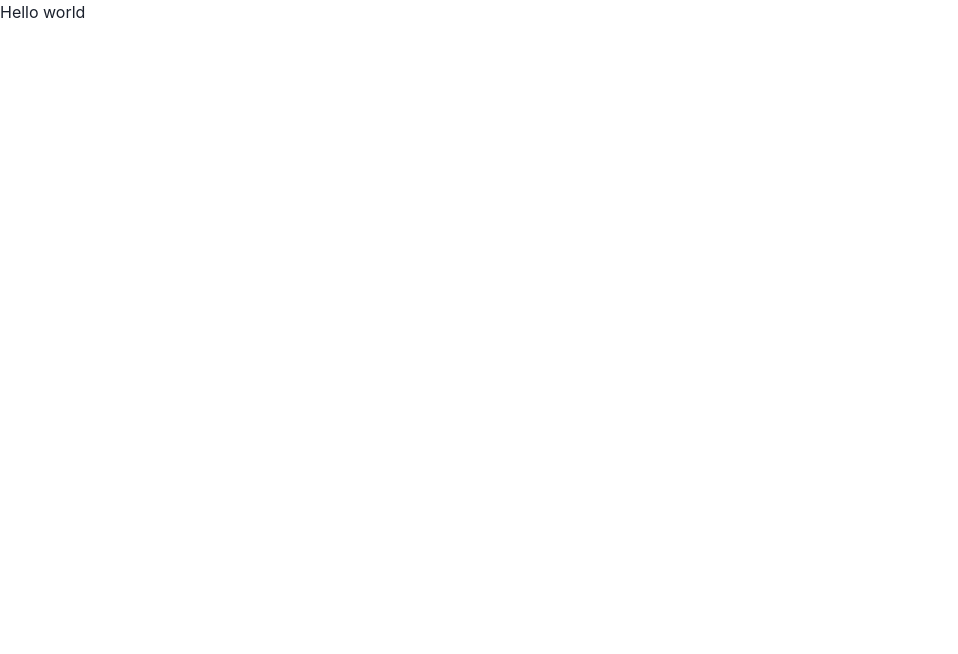
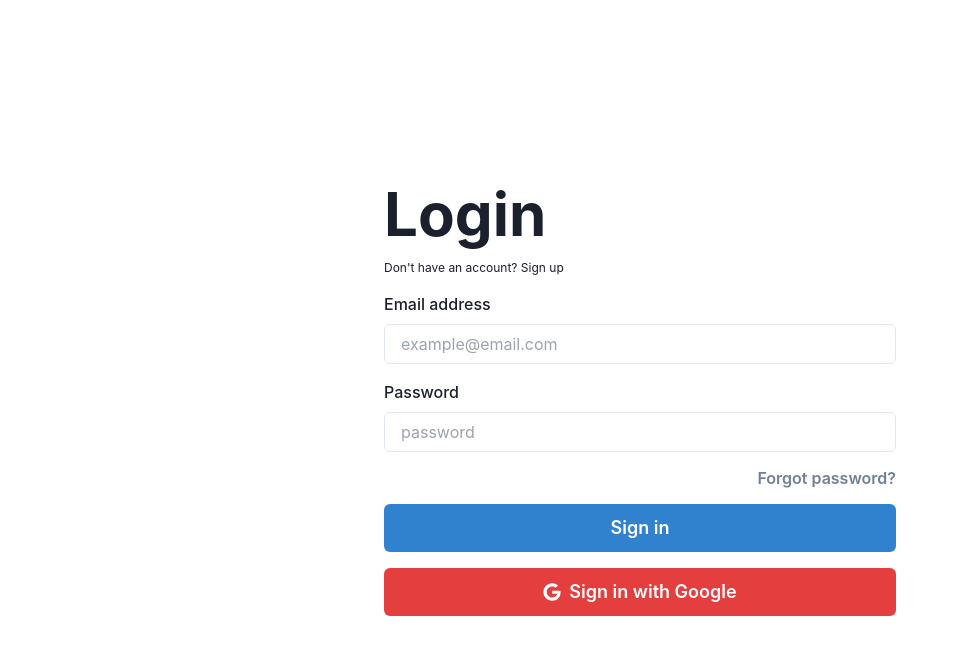
Before and after one commit to RichGod93/chat-app-prototype, a Next.js app: page / in a window 1280 px wide. Shown: the top 654 px of the page, without its empty margins (0-958 px from the left). Built offline with nearby package versions, Linux system fonts and the light colour scheme.

Commit message:
login jsx

```diff
--- a/src/pages/index.tsx
+++ b/src/pages/index.tsx
@@ -1,21 +1,93 @@
+import React, { useState } from 'react';
 import Head from 'next/head';
 import { Inter } from 'next/font/google';
+import {
+  Center,
+  Input,
+  Heading,
+  Button,
+  Stack,
+  FormControl,
+  FormLabel,
+  Link,
+  useDisclosure,
+  Modal,
+  ModalOverlay,
+  ModalContent,
+  ModalHeader,
+  ModalCloseButton,
+  ModalBody,
+  ModalFooter
+} from '@chakra-ui/react';
+
+import { FaGoogle } from "react-icons/fa";
+import { useRouter } from 'next/router';
 
 const inter = Inter({ subsets: ['latin'] });
 
+
 export default function Home() {
+  const router = useRouter();
+  const { isOpen, onOpen, onClose } = useDisclosure();
+  const [email, setEmail] = useState("");
+  const [password, setPassword] = useState("");
+
   return (
     <>
       <Head>
-        <title>Create Next App</title>
+        <title>Chat App</title>
         <meta name="description" content="Generated by create next app" />
         <meta name="viewport" content="width=device-width, initial-scale=1" />
         <link rel="icon" href="/favicon.ico" />
       </Head>
       <main className="">
-        <div>
-          <p>Hello world</p>
-        </div>
+        <Center h={'100vh'}>
+          <form>
+            <Stack spacing={4} width={'lg'}>
+              <Heading size='3xl'>Login</Heading>
+              <Link href='/signup' className='text-xs'>{`Don't have an account? Sign up`}</Link>
+              <FormControl id='email'>
+                <FormLabel>Email address</FormLabel>
+                <Input type='email' placeholder='example@email.com' value={email} onChange={(e) => setEmail(e.target.value)} />
+              </FormControl>
+              <FormControl id='password'>
+                <FormLabel>Password</FormLabel>
+                <Input type='password' placeholder='password' value={password} onChange={(e) => setPassword(e.target.value)} />
+              </FormControl>
+              <Button alignSelf='end' variant='link' className='text-xs' onClick={onOpen}>Forgot password?</Button>
+              <Modal isOpen={isOpen} onClose={onClose}>
+                <ModalOverlay />
+                <ModalContent>
+                  <ModalHeader>
+                    Forgot Password?
+                  </ModalHeader>
+                  <ModalCloseButton />
+                  <ModalBody>
+                    <FormControl id='email'>
+                      <FormLabel>Email address</FormLabel>
+                      <Input type='email' placeholder='example@email.com' value={email} onChange={(e) => setEmail(e.target.value)} />
+                    </FormControl>
+                  </ModalBody>
+                  <ModalFooter>
+                    <Button mr={3} onClick={onClose}>Cancel</Button>
+                    <Button colorScheme='blue'>Recover Password</Button>
+                  </ModalFooter>
+                </ModalContent>
+              </Modal>
+
+              <Button colorScheme={'blue'} size='lg'>
+                Sign in
+              </Button>
+              <Button colorScheme={'red'} size='lg' leftIcon={<FaGoogle />}>
+                Sign in with Google
+              </Button>
+            </Stack>
+          </form>
+
+
+        </Center>
+
+
       </main>
     </>
   );
```
